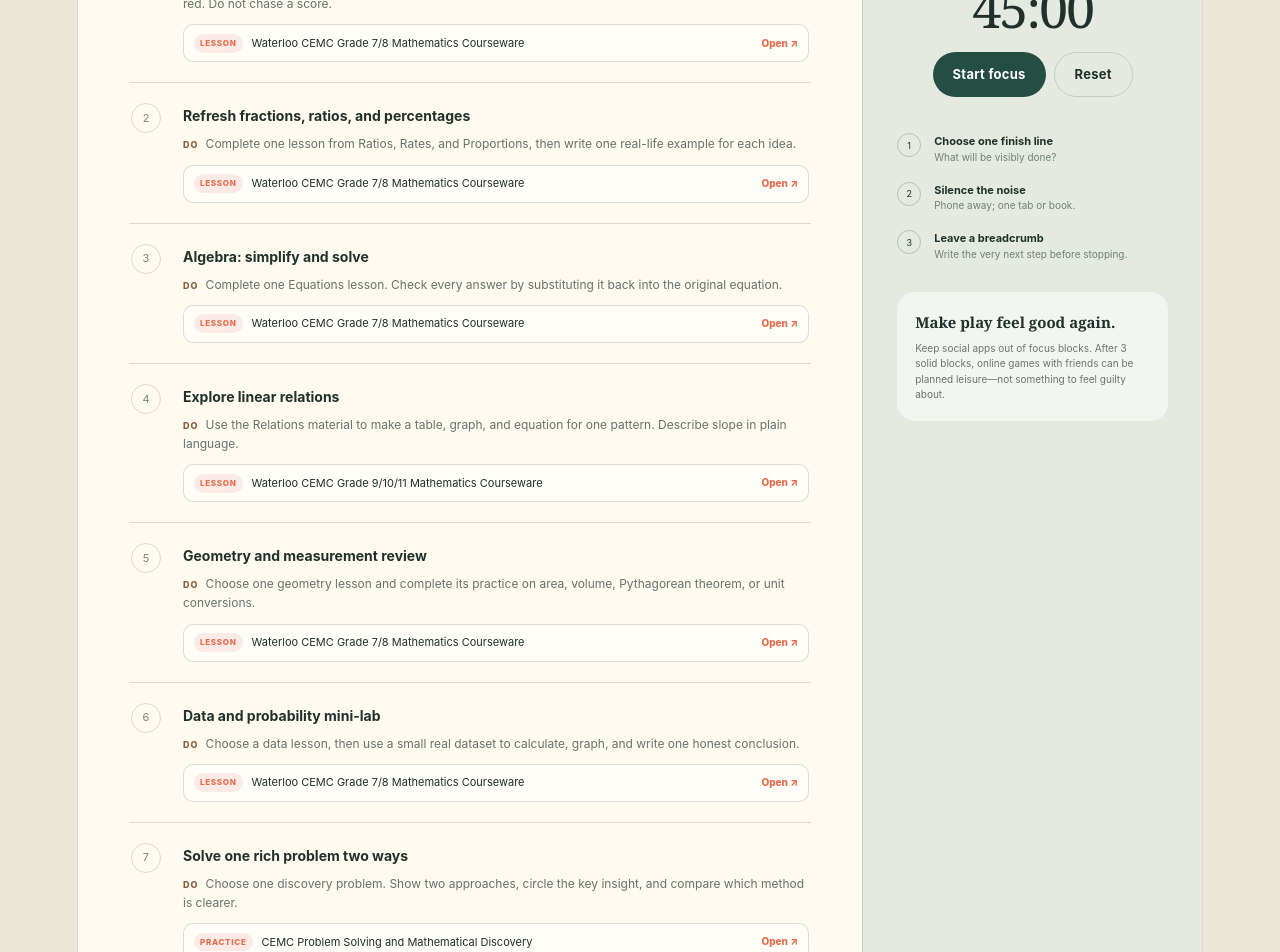
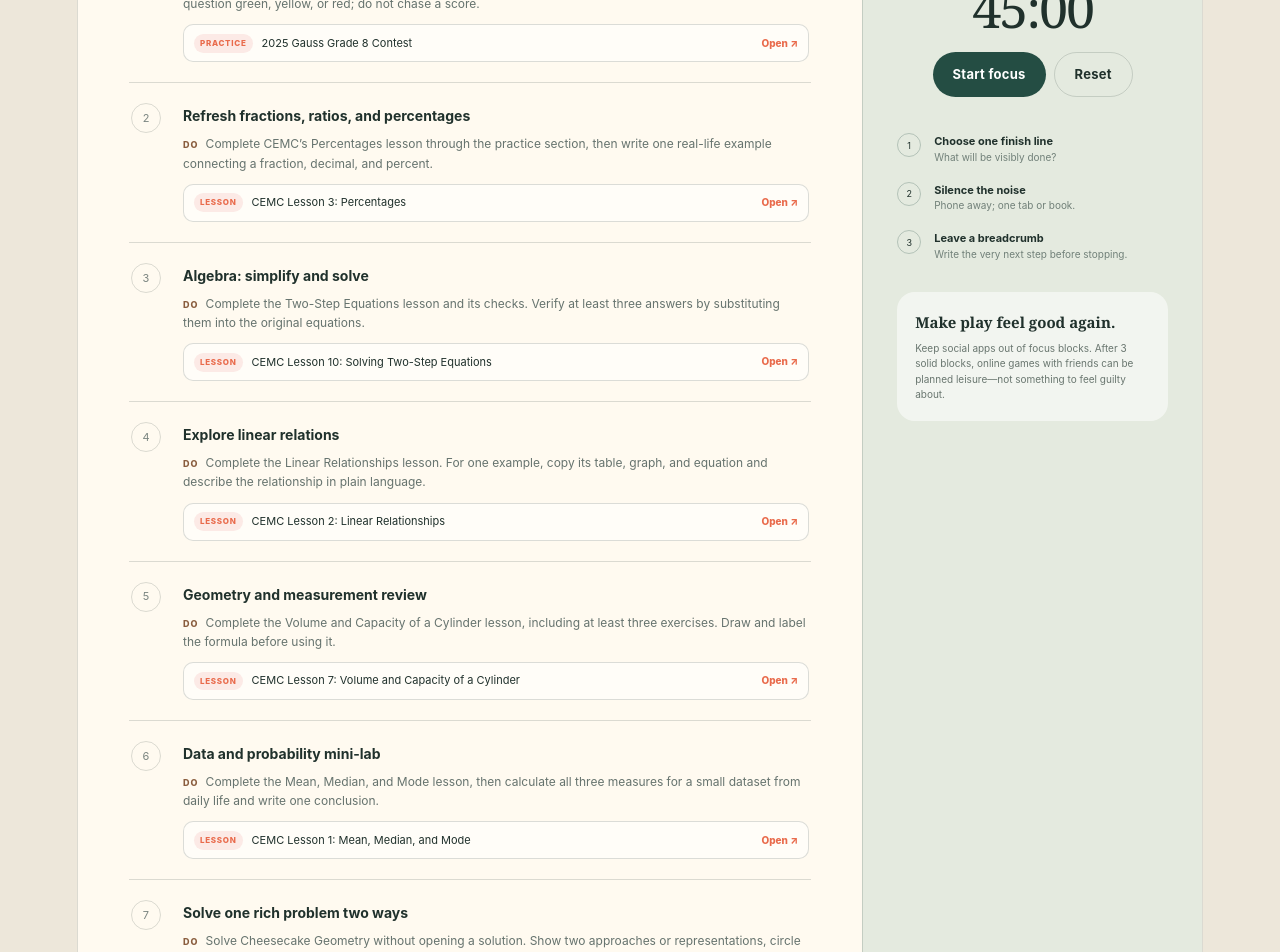
Before and after one commit to r-chen/northstar-study-studio, a Next.js app: page / in a window 1280 px wide. Shown: the part 1320-2272 px from the top of the page. Built offline with nearby package versions, Linux system fonts and the light colour scheme.

Commit message:
Link math blocks to exact lessons

```diff
--- a/app/page.tsx
+++ b/app/page.tsx
@@ -43,9 +43,14 @@ const task = (title: string, note: string, taskResource?: Task["resource"]): Tas
 });
 
 const resources = {
-  math78: resource("Lesson", "Waterloo CEMC Grade 7/8 Mathematics Courseware", "https://cemc.uwaterloo.ca/resources/courseware/grade-7-8-mathematics"),
-  math911: resource("Lesson", "Waterloo CEMC Grade 9/10/11 Mathematics Courseware", "https://cemc.uwaterloo.ca/resources/courseware/grade-9-10-11-mathematics"),
-  mathDiscovery: resource("Practice", "CEMC Problem Solving and Mathematical Discovery", "https://cemc.uwaterloo.ca/resources/courseware/problem-solving-and-mathematical-discovery"),
+  mathCheckin: resource("Practice", "2025 Gauss Grade 8 Contest", "https://cemc.uwaterloo.ca/sites/default/files/documents/2025/2025Gauss8Contest.html"),
+  mathPercentages: resource("Lesson", "CEMC Lesson 3: Percentages", "https://courseware.cemc.uwaterloo.ca/27/75/assignments/585/0"),
+  mathEquations: resource("Lesson", "CEMC Lesson 10: Solving Two-Step Equations", "https://courseware.cemc.uwaterloo.ca/27/assignments/733/0"),
+  mathLinear: resource("Lesson", "CEMC Lesson 2: Linear Relationships", "https://courseware.cemc.uwaterloo.ca/27/76/assignments/590/0"),
+  mathGeometry: resource("Lesson", "CEMC Lesson 7: Volume and Capacity of a Cylinder", "https://courseware.cemc.uwaterloo.ca/27/95/assignments/896/0"),
+  mathData: resource("Lesson", "CEMC Lesson 1: Mean, Median, and Mode", "https://courseware.cemc.uwaterloo.ca/27/94/assignments/847/0"),
+  mathRichProblem: resource("Practice", "CEMC Problem D: Cheesecake Geometry", "https://cemc.uwaterloo.ca/sites/default/files/documents/2026/POTWD-25-G-N-18-P.pdf"),
+  mathSolutions: resource("Guide", "2025 Gauss Grade 8 Worked Solutions", "https://cemc.uwaterloo.ca/sites/default/files/documents/2025/2025GaussSolution.html"),
   scienceNotebook: resource("Guide", "Science Buddies: Laboratory Notebooks", "https://www.sciencebuddies.org/science-fair-projects/science-fair/laboratory-notebooks-stem"),
   scienceSafety: resource("Guide", "Science Buddies: Safety Guidelines", "https://www.sciencebuddies.org/science-fair-projects/references/safety-guidelines"),
   atom: resource("Interactive", "PhET: Build an Atom", "https://phet.colorado.edu/en/simulations/build-an-atom"),
@@ -103,7 +108,7 @@ const mergeStarterResources = (saved: PlannerData): PlannerData => {
         ...subject,
         tasks: subject.tasks.map((item) => {
           const defaultTask = defaultTasks.get(item.title);
-          return defaultTask?.resource ? { ...item, resource: defaultTask.resource } : item;
+          return defaultTask?.resource ? { ...item, note: defaultTask.note, resource: defaultTask.resource } : item;
         }),
       };
     }),
@@ -121,14 +126,14 @@ const starterData = (): PlannerData => ({
       weight: 22,
       purpose: "Build confident Grade 9 foundations and learn to explain why an answer works.",
       tasks: [
-        task("Take a no-pressure Grade 8 math check-in", "Open the courseware, sample 12–15 questions across four units, and mark each topic green, yellow, or red. Do not chase a score.", resources.math78),
-        task("Refresh fractions, ratios, and percentages", "Complete one lesson from Ratios, Rates, and Proportions, then write one real-life example for each idea.", resources.math78),
-        task("Algebra: simplify and solve", "Complete one Equations lesson. Check every answer by substituting it back into the original equation.", resources.math78),
-        task("Explore linear relations", "Use the Relations material to make a table, graph, and equation for one pattern. Describe slope in plain language.", resources.math911),
-        task("Geometry and measurement review", "Choose one geometry lesson and complete its practice on area, volume, Pythagorean theorem, or unit conversions.", resources.math78),
-        task("Data and probability mini-lab", "Choose a data lesson, then use a small real dataset to calculate, graph, and write one honest conclusion.", resources.math78),
-        task("Solve one rich problem two ways", "Choose one discovery problem. Show two approaches, circle the key insight, and compare which method is clearer.", resources.mathDiscovery),
-        task("Create a one-page math field guide", "Use the courseware headings to make a one-page guide to the five ideas you most want handy in September.", resources.math911),
+        task("Take a no-pressure Grade 8 math check-in", "Open the 2025 Gauss Grade 8 contest and answer Questions 1–15 without timing yourself. Mark each question green, yellow, or red; do not chase a score.", resources.mathCheckin),
+        task("Refresh fractions, ratios, and percentages", "Complete CEMC’s Percentages lesson through the practice section, then write one real-life example connecting a fraction, decimal, and percent.", resources.mathPercentages),
+        task("Algebra: simplify and solve", "Complete the Two-Step Equations lesson and its checks. Verify at least three answers by substituting them into the original equations.", resources.mathEquations),
+        task("Explore linear relations", "Complete the Linear Relationships lesson. For one example, copy its table, graph, and equation and describe the relationship in plain language.", resources.mathLinear),
+        task("Geometry and measurement review", "Complete the Volume and Capacity of a Cylinder lesson, including at least three exercises. Draw and label the formula before using it.", resources.mathGeometry),
+        task("Data and probability mini-lab", "Complete the Mean, Median, and Mode lesson, then calculate all three measures for a small dataset from daily life and write one conclusion.", resources.mathData),
+        task("Solve one rich problem two ways", "Solve Cheesecake Geometry without opening a solution. Show two approaches or representations, circle the key insight, and compare which is clearer.", resources.mathRichProblem),
+        task("Create a one-page math field guide", "Review worked solutions for the Gauss questions you attempted. Build a one-page guide with five useful ideas, one diagram, and one mistake to avoid.", resources.mathSolutions),
       ],
     },
     {
```
